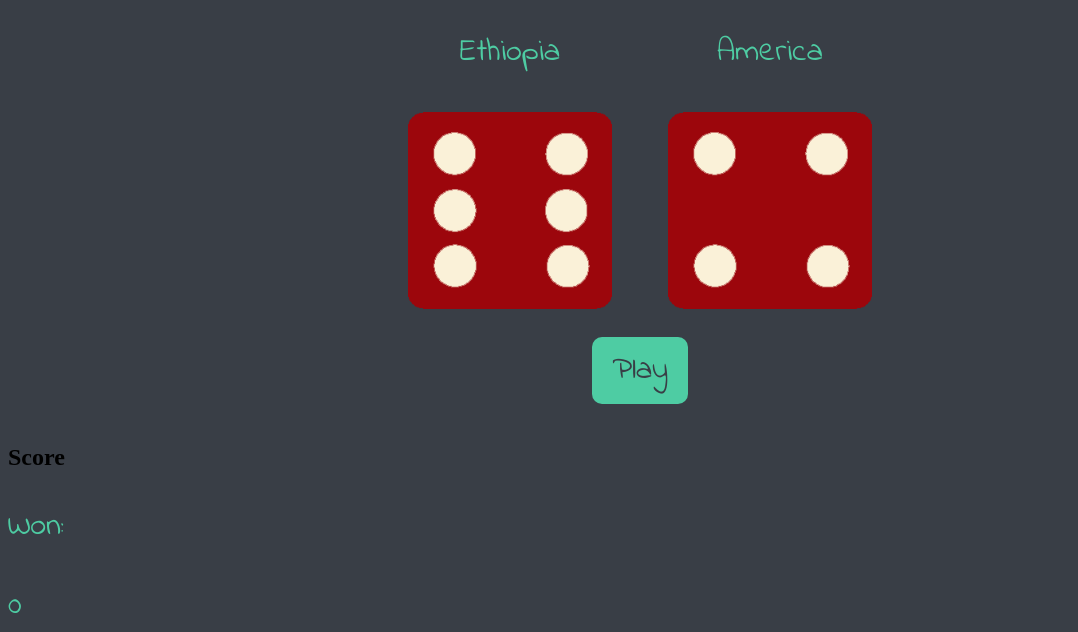
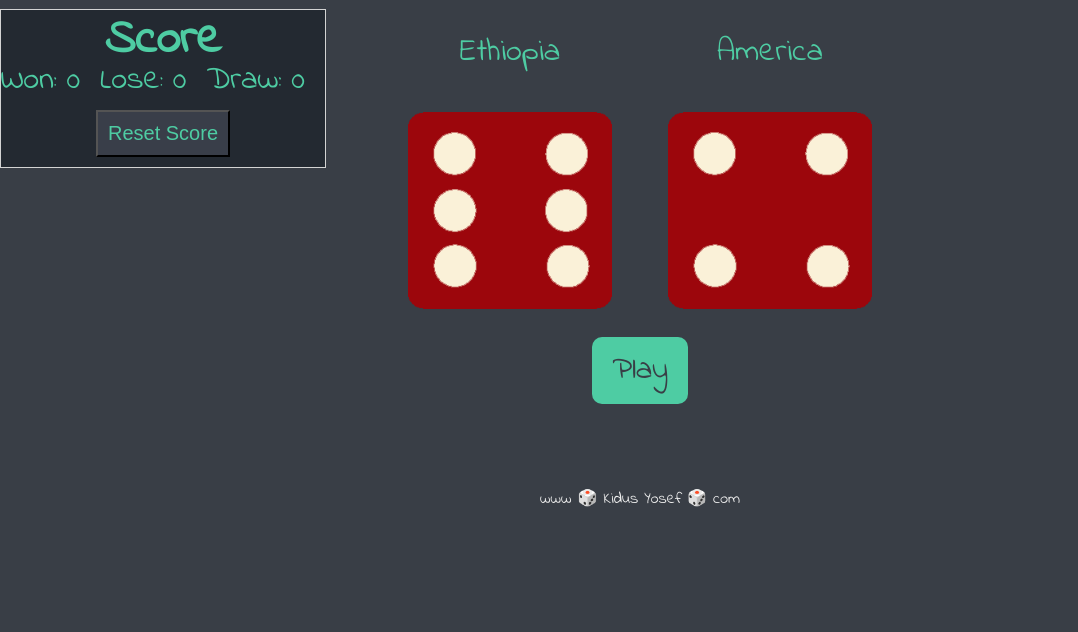
Before and after one commit to kidaholy/dice-games, a plain HTML site: page index.html in a window 1280 px wide. Shown: the part 191-823 px from the top of the page, without its empty margins (0-1078 px from the left). After the commit the page ends 800 px from the top, so only its background shows below. Drawn offline with Linux system fonts and the light colour scheme.

Commit message:
Update styles.css
adding score elements and style them

```diff
--- a/styles.css
+++ b/styles.css
@@ -66,3 +66,47 @@ footer {
   font-family: 'Indie Flower', cursive;
   cursor: pointer;
 }
+.score {
+  display: block;
+  position: absolute;
+  left: 0;
+  top: 200px;
+  border: 1px solid lightgrey;
+  background-color: #232931;
+}
+.result {
+  display: flex;
+  justify-content: center;
+  align-items: center;
+  padding: 0;
+  height: 20px;
+}
+.score-text {
+  display: flex;
+  column-gap: 6px;
+  font-size: 2rem;
+  color: #4ECCA3;
+  font-family: 'Indie Flower', cursive;
+  height: 60px;
+  justify-content: center;
+  align-items: center;
+}
+
+.paragraph {
+  margin-right: 20px;
+  margin-left: 10px;
+}
+
+.reset-button {
+  margin-top: 10px;
+  display: flex;
+  justify-content: center;
+  padding: 10px;
+  color: #4ECCA3;
+}
+.reset-button button {
+  color: #4ECCA3;
+  font-size: 20px;
+  background-color: #393E49;
+  padding: 10px;
+}
```
